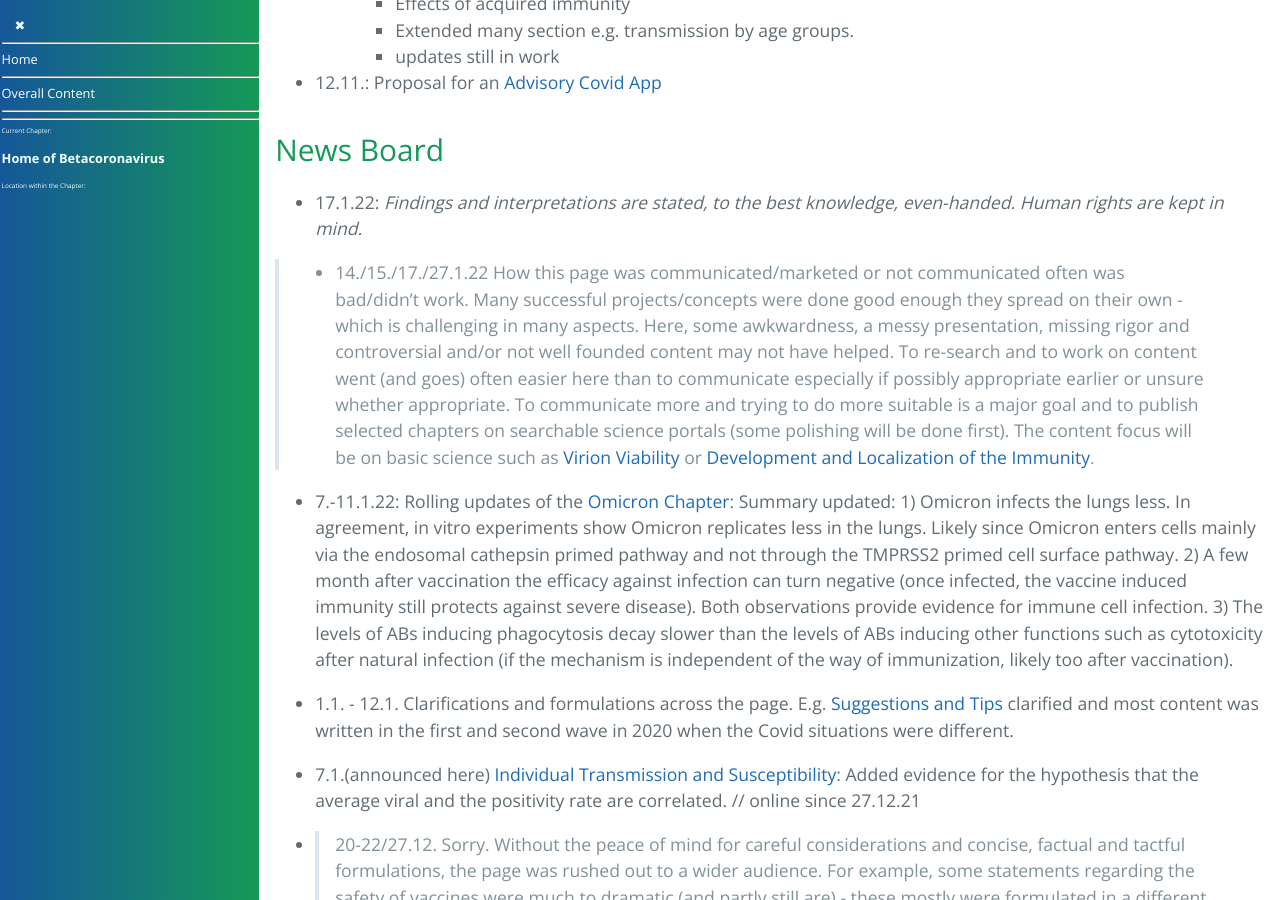
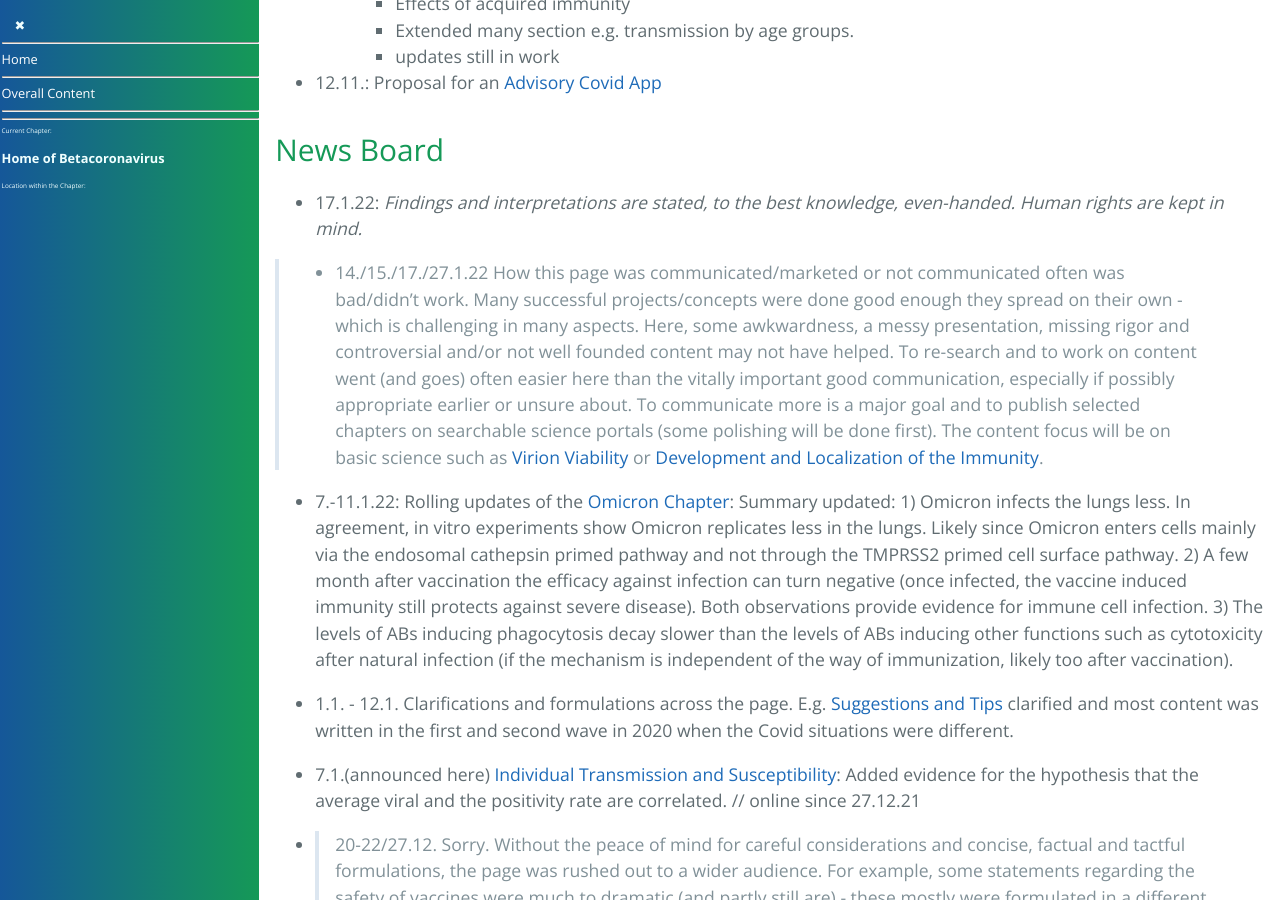
Before and after one commit to forestgrape/coronavirus, a Jekyll site: the page built from index.md, in a window 1280 px wide and 900 px high, scrolled down 2203 px. Built offline with Jekyll 4.4.1, drawn with Linux system fonts in a browser that asks for light colours; our own code applies the rules of GitHub Pages for plain Markdown files.

Commit message:
formulaitons

```diff
--- a/index.md
+++ b/index.md
@@ -68,7 +68,7 @@
 
 <!-- 17./27.1.22 (adapted from 5.12.21): From an epidemiological perspective, systemic spike-only vaccines do not to reduce SARS-CoV-2 transmissions but mainly prevent pneumonia (which is great and very important). Additionally spike-only immunity put mutation pressure on the spikes which can increase the spike mutation rate, which can both yield escape variants and change the tropism. The latter can be favorable or not. Overall it is unclear whether it has benefits to [push to] vaccinate those not at risk for pneumonia. Thus the benefits-risks calculation can be done at  individual calculations [from a scientific perspective]. -->
 
-> - 14./15./17./27.1.22  How this page was communicated/marketed or not communicated often was bad/didn't work. Many successful projects/concepts were done good enough they spread on their own - which is challenging in many aspects. Here, some awkwardness, a messy presentation, missing rigor and controversial and/or not well founded content may not have helped. To re-search and to work on content went (and goes) often easier here than to communicate especially if possibly appropriate earlier or unsure whether appropriate. To communicate more and trying to do more suitable is a major goal and to publish selected chapters on searchable science portals (some polishing will be done first). The content focus will be on basic science such as [Virion Viability](2_biological/virion_viability.md) or [Development and Localization of the Immunity](4_immunological/ontogenesis_and_locality_of_immunity.md).
+> - 14./15./17./27.1.22  How this page was communicated/marketed or not communicated often was bad/didn't work. Many successful projects/concepts were done good enough they spread on their own - which is challenging in many aspects. Here, some awkwardness, a messy presentation, missing rigor and controversial and/or not well founded content may not have helped. To re-search and to work on content went (and goes) often easier here than the vitally important good communication, especially if possibly appropriate earlier or unsure about. To communicate more is a major goal and to publish selected chapters on searchable science portals (some polishing will be done first). The content focus will be on basic science such as [Virion Viability](2_biological/virion_viability.md) or [Development and Localization of the Immunity](4_immunological/ontogenesis_and_locality_of_immunity.md).
 
 
 - 7.-11.1.22: Rolling updates of the [Omicron Chapter](2_biological/omicron.md): Summary updated: 1) Omicron infects the lungs less. In agreement, in vitro experiments show Omicron replicates less in the lungs. Likely since Omicron enters cells mainly via the endosomal cathepsin primed pathway and not through the TMPRSS2 primed cell surface pathway. 2) A few month after vaccination the efficacy against infection can turn negative (once infected, the vaccine induced immunity still protects against severe disease). Both observations provide evidence for immune cell infection. 3) The levels of ABs inducing phagocytosis decay slower than the levels of ABs inducing other functions such as cytotoxicity after natural infection (if the mechanism is independent of the way of immunization, likely too after vaccination).
```
